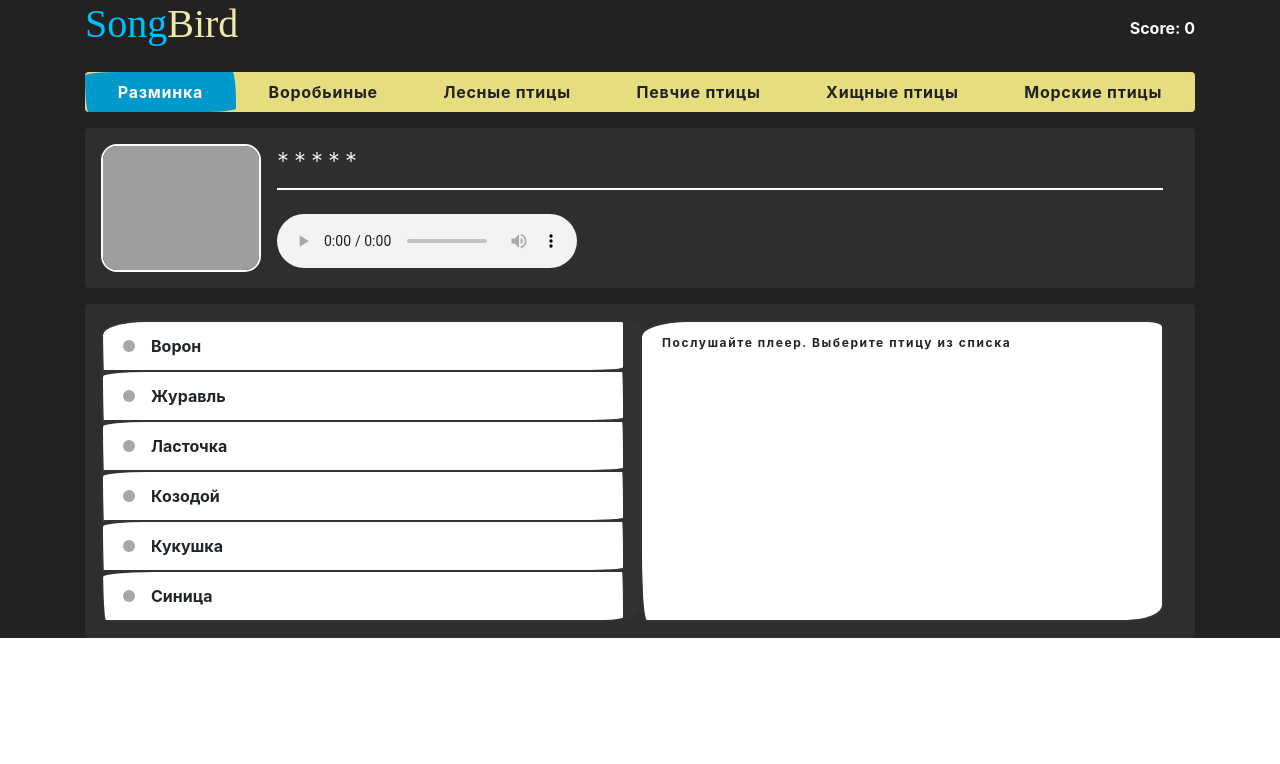
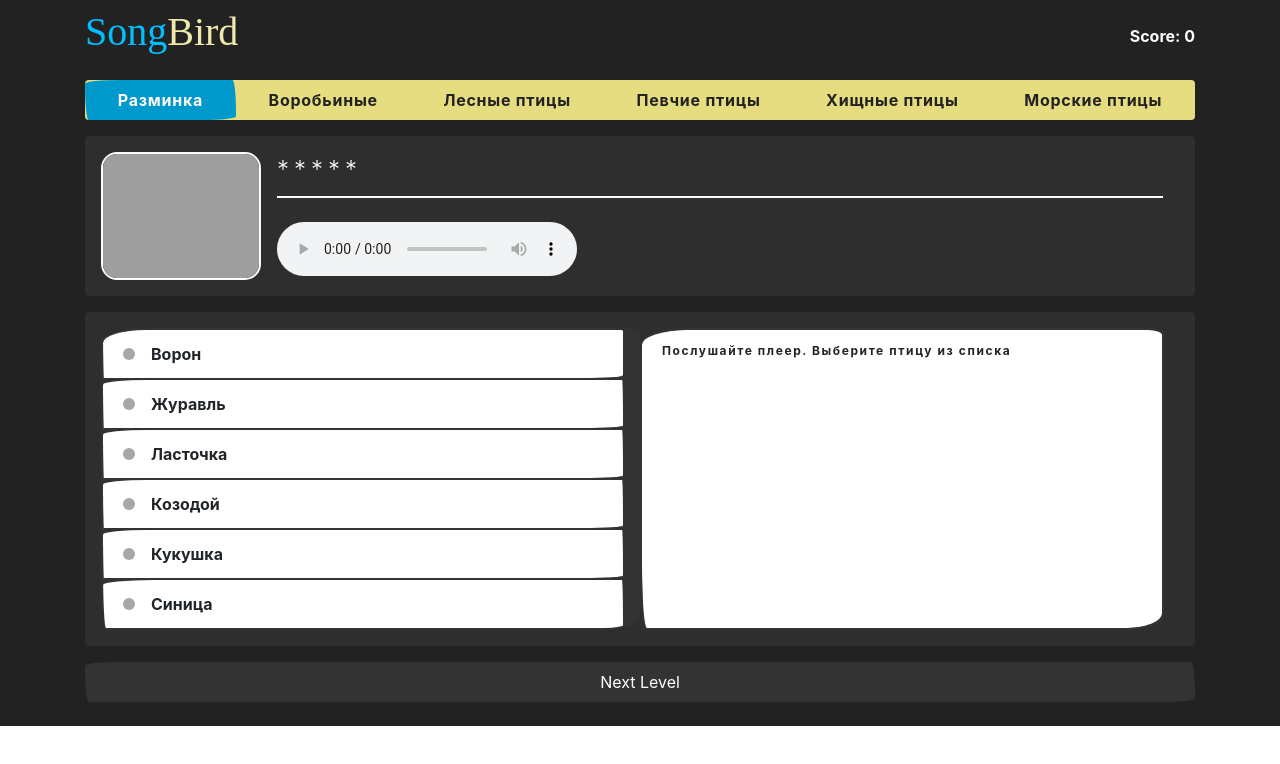
Before and after one commit to YekaterinaKarakulina/songbird, a React app: page / in a window 1280 px wide. Shown: the top 764 px of the page. Built offline with nearby package versions, Linux system fonts and the light colour scheme; grey boxes are pictures that could not be loaded; a web font is replaced by a local one.

Commit message:
feat: add next-button component

```diff
--- a/src/components/answers/answers.jsx
+++ b/src/components/answers/answers.jsx
@@ -5,7 +5,6 @@ import './answers.scss';
 export default class Answers extends React.Component {
   render() {
     return (
-
       <ul className="list-group col-md-6">
         <li className="list-group-item">
           <span className="li-button"></span>
@@ -32,8 +31,6 @@ export default class Answers extends React.Component {
           Синица
         </li>
       </ul>
-
-
     )
   }
 }
--- a/src/components/app/app.jsx
+++ b/src/components/app/app.jsx
@@ -5,6 +5,7 @@ import NavPanel from '../nav-panel';
 import Question from '../question';
 import Answers from '../answers';
 import Description from '../description';
+import Button from '../button';
 
 import './app.scss';
 
@@ -18,9 +19,8 @@ export default class App extends React.Component {
         <div className="row mx-0 my-3 p-3 main">
           <Answers />
           <Description />
-
-
         </div>
+        <Button />
       </div>
     )
   }
--- a/src/components/app/app.scss
+++ b/src/components/app/app.scss
@@ -1,5 +1,6 @@
 #root {
   background-color: #222;
+  padding: 0.5rem 0;
 }
 
 .main {
--- /dev/null
+++ b/src/components/button/button.jsx
@@ -0,0 +1,11 @@
+import React from 'react';
+
+export default class Button extends React.Component {
+  render() {
+    return (
+      <div className="d-flex mb-3">
+        <button type="button" className="btn btn-primary flex-fill">Next Level</button>
+      </div>
+    )
+  }
+}
--- /dev/null
+++ b/src/components/button/index.js
@@ -0,0 +1,3 @@
+import Button from './button';
+
+export default Button;
```
Also changed, not shown: src/components/button/button.scss (added).
